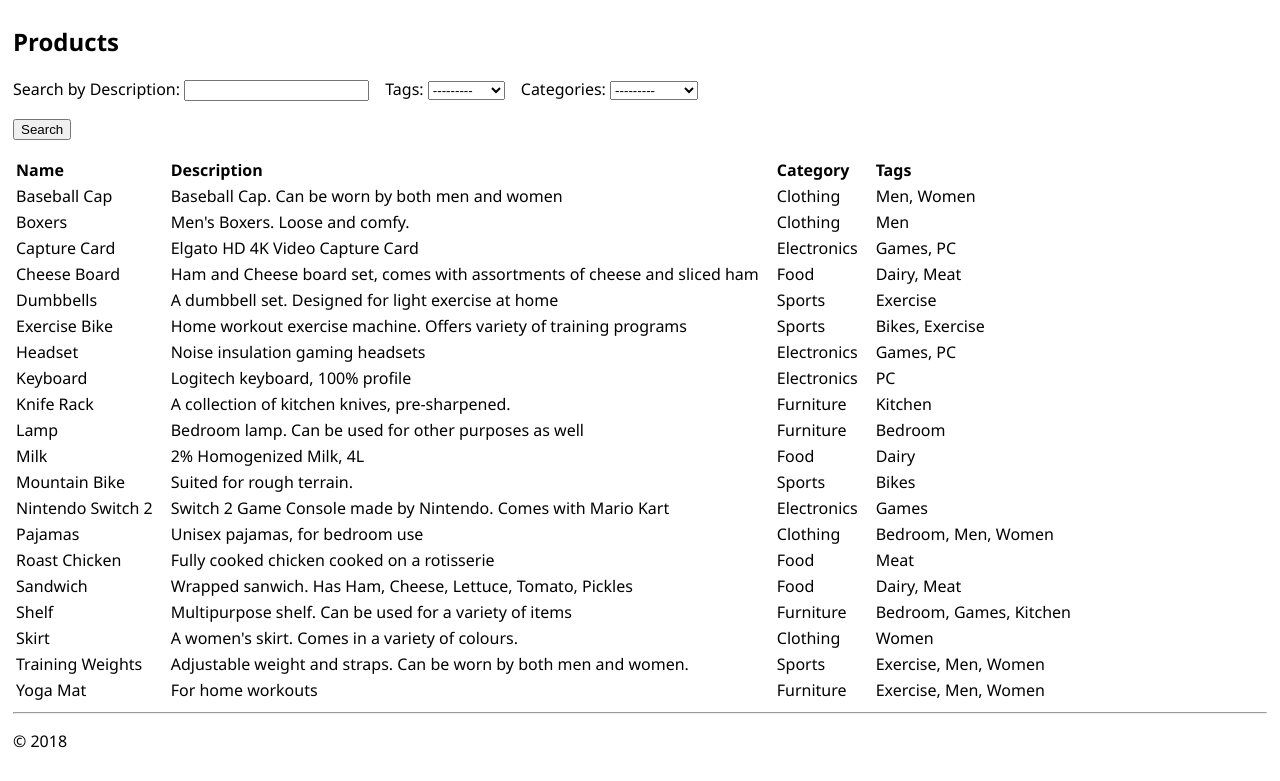
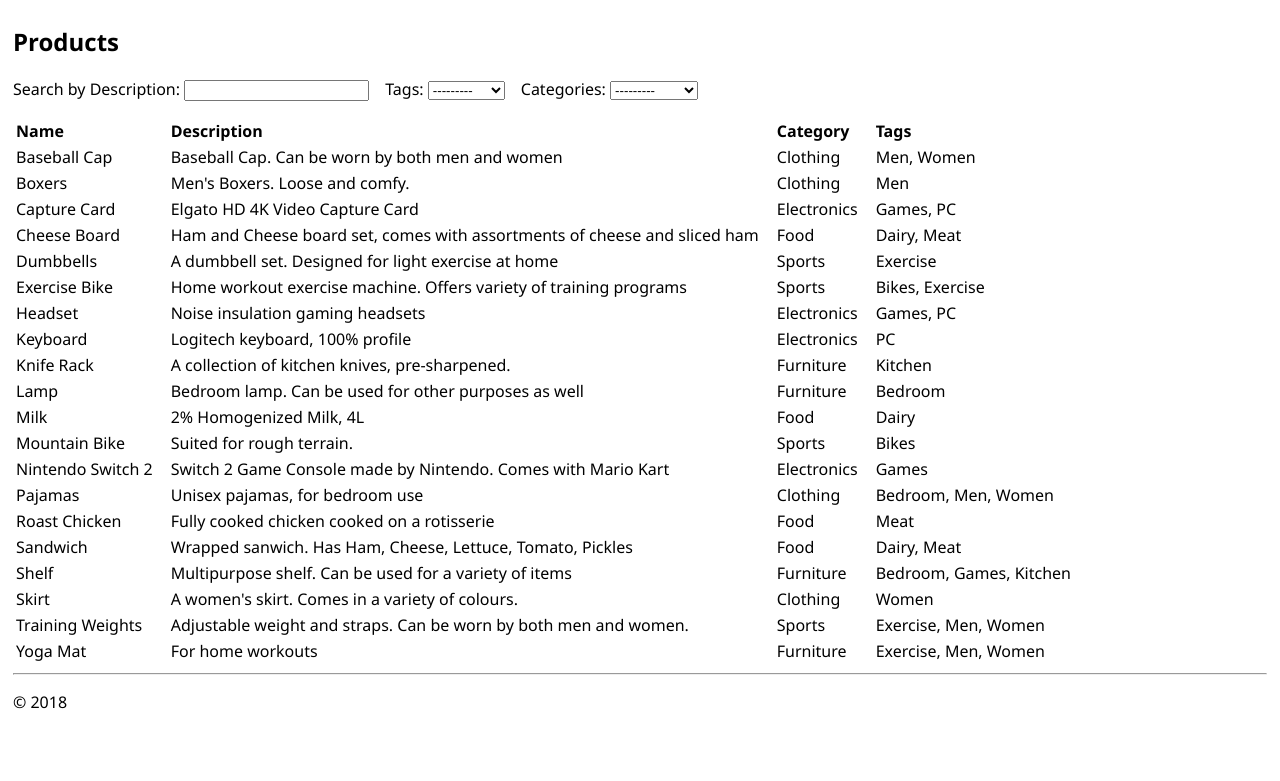
Before and after one commit to nguyen34/RemarcableAsssessment, a Django app: page / in a window 1280 px wide. Shown: the part 47-828 px from the top of the page. After the commit the page ends 756 px from the top, so only its background shows below. Run offline with Django 5.2, Linux system fonts and the light colour scheme; data comes from the database, SQL or seed files in the repository.

Commit message:
Re-worked search to no longer rely on submit button

```diff
--- a/products/forms.py
+++ b/products/forms.py
@@ -3,6 +3,6 @@ from products.models import Tag, Category
 
 # Query form to filter by description, tag and category
 class ProductFilterForm(forms.Form):
-    query = forms.CharField(label="Search by Description", max_length=300, required=False)
-    tag = forms.ModelChoiceField(label="Tags", queryset=Tag.objects.all(), required=False)
-    category = forms.ModelChoiceField(label="Categories", queryset=Category.objects.all(), required=False)
+    query = forms.CharField(label="Search by Description", max_length=300, required=False, widget=forms.TextInput(attrs={'onchange': 'submit();'}))
+    tag = forms.ModelChoiceField(label="Tags", queryset=Tag.objects.all(), required=False, widget=forms.Select(attrs={'onchange': 'submit();'}))
+    category = forms.ModelChoiceField(label="Categories", queryset=Category.objects.all(), required=False, widget=forms.Select(attrs={'onchange': 'submit();'}))
--- a/products/templates/products/product.html
+++ b/products/templates/products/product.html
@@ -9,7 +9,6 @@ Home
     <div class="filter-fields">
         {{ form.as_div }}
     </div>
-    <button type="submit" class="save btn btn-default">Search</button>
 </form>
 {% if product_list %}
 <table class="product_list">
```
